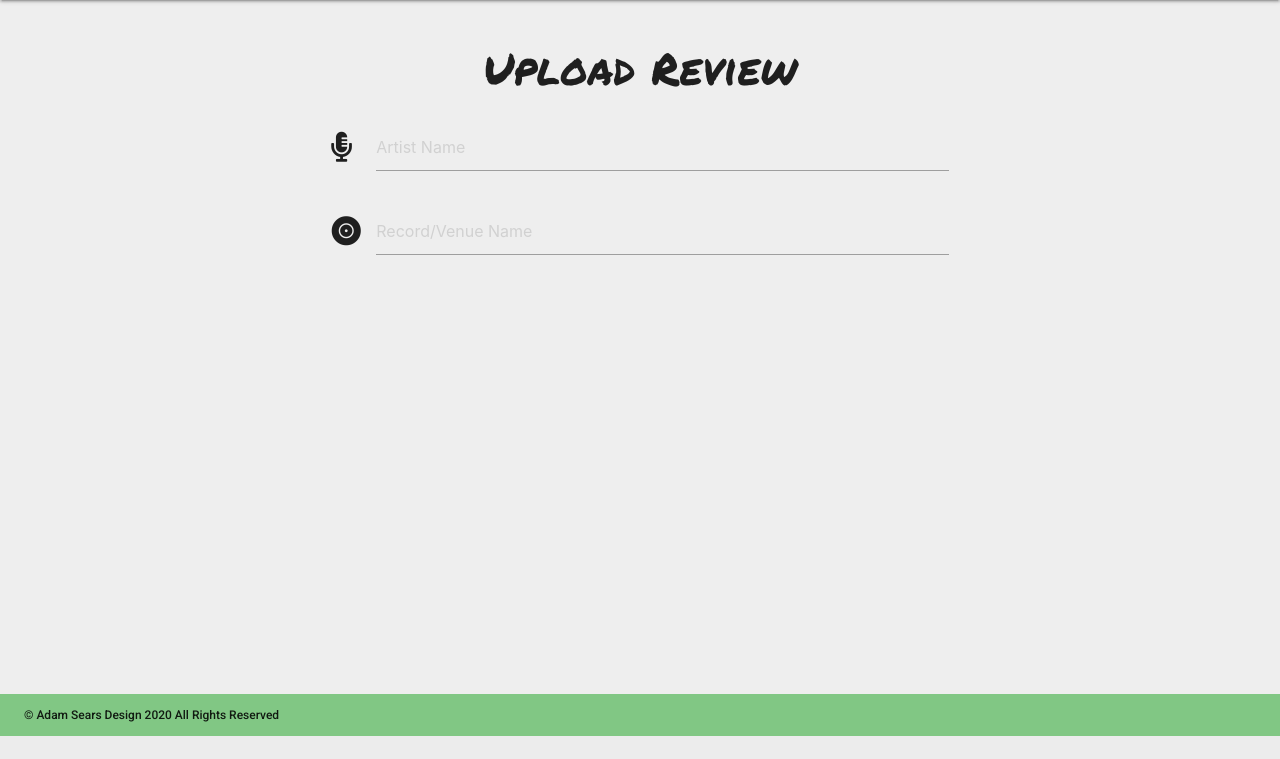
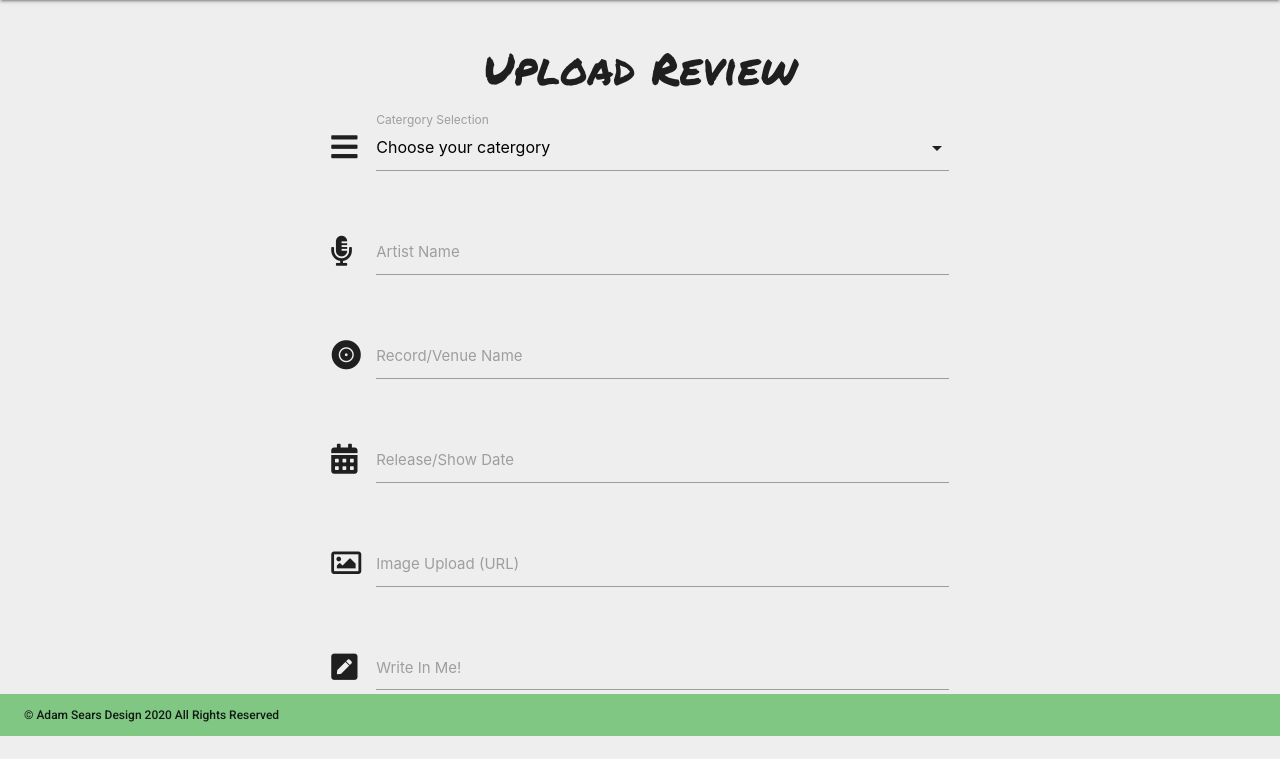
Before and after one commit to Code-Institute-Submissions/Reviewsic, a Flask app: page /upload_review in a window 1280 px wide. Shown: the part 64-823 px from the top of the page. Before the commit the page ends 800 px from the top, so only its background shows below. Run offline with Flask 2, Linux system fonts and the light colour scheme; data that the repository does not hold is empty; some libraries are stand-ins or nearby versions.

Commit message:
Add Categories and other form input fields

```diff
--- a/app.py
+++ b/app.py
@@ -103,7 +103,8 @@ def register():
 
 @app.route("/upload_review")
 def upload_review():
-    return render_template("upload_review.html")
+    categories = mongo.db.categories.find().sort("category_name", 1)
+    return render_template("upload_review.html", categories=categories)
 
 
 if __name__ == "__main__":
--- a/static/js/script.js
+++ b/static/js/script.js
@@ -1,7 +1,13 @@
 $(document).ready(function(){
     $('.sidenav').sidenav();
+    $('.modal').modal();
+    $('select').formSelect();
+    $('.datepicker').datepicker({
+        format: "dd mmmm, yyyy",
+        yearRange: 85,
+        showClearBtn: true,
+        i18n: {
+            done:"Select"
+        }
+    });
   });
-
-    $(document).ready(function(){
-    $('.modal').modal();
-  });
--- a/templates/upload_review.html
+++ b/templates/upload_review.html
@@ -4,16 +4,62 @@
 
 <div class="row">
 	<form class="col s6 offset-s3" method="POST" action="">
+
+		<!--Catergory Name-->
 		<div class="row">
+			<div class="input-field col s12">
+				<i class="fas fa-bars small prefix"></i>
+				<select id="category_name" name="category_name" class="validate" required>
+                    <option value="" disabled selected>Choose your catergory</option>
+                    {% for category in categories %}
+                    <option value="{{ category.category_name }}">{{ category.category_name }}</option>
+                    {% endfor %}
+                </select>
+				<label for="category_name">Catergory Selection</label>
+			</div>
+		</div>
+
 		<!--Artist Name-->
+		<div class="row">
 			<div class="input-field col s12">
 				<i class="fas fa-microphone-alt small prefix"></i>
-          <input id="icon_mic" type="text" class="validate" placeholder="Artist Name">
+				<input id="artist_name" name="artist_name" minlength="5" maxlength="50"
+                    type="text" class="validate" required>
+				<label for="artist_name">Artist Name</label>
+			</div>
 		</div>
 		<!--Record/Venue Name-->
+		<div class="row">
 			<div class="input-field col s12">
 				<i class="fas fa-record-vinyl small prefix"></i>
-          <input id="icon_record" type="text" class="validate" placeholder="Record/Venue Name">
+				<input id="record_name" name="record_name" type="text" class="validate" required>
+				<label for="record_name">Record/Venue Name</label>
+			</div>
+		</div>
+		<!--Release Date-->
+		<div class="row">
+			<div class="input-field col s12">
+				<i class="fas fa-calendar-alt prefix"></i>
+				<input id="rel_date" name="rel_date" type="text" class="datepicker validate" required>
+				<label for="rel_date">Release/Show Date</label>
+			</div>
+		</div>
+        <!--Image-->
+        <div class="row">
+			<div class="input-field col s12">
+				<i class="far fa-image prefix small"></i>
+				<input id="image" name="image" type="text" class="validate" required>
+				<label for="image">Image Upload (URL)</label>
+			</div>
+		</div>
+
+		<!--Reveiw area-->
+		<div class="row">
+			<div class="input-field col s12">
+				<i class="fas fa-pen-square small prefix"></i>
+				<textarea id="review_text" name="review_text" class="materialize-textarea validate"
+            minlength="5" maxlength="1500" required></textarea>
+				<label for="review_text">Write In Me!</label>
 			</div>
 		</div>
 	</form>
```
Lines whose indentation alone changed are shown as unchanged.
